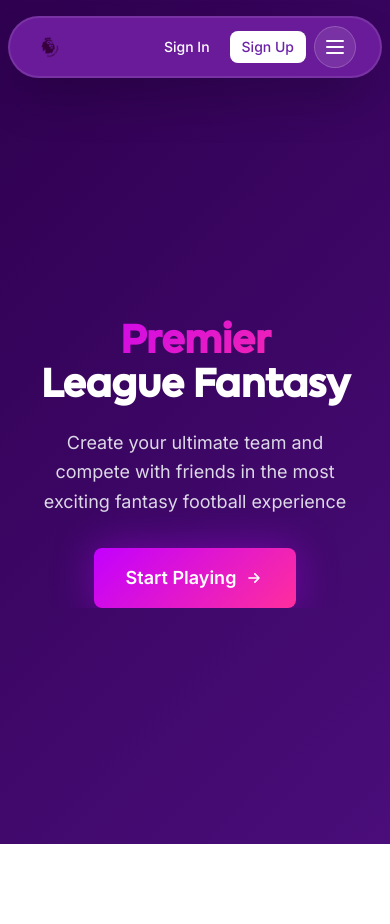
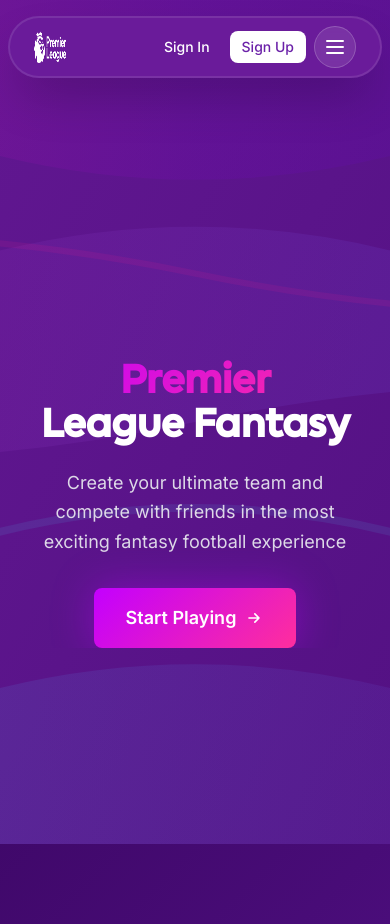
Before and after one commit to Ichihiroy/premier-league-fantasy-project, a React (Vite) app in the folder frontend/: page / in a window 390 px wide. Before the commit the page ends 844 px from the top, so only its background shows below. Built offline with nearby package versions, Linux system fonts and the light colour scheme; no server answers.

Commit message:
feat: add full-screen SVG backgrounds for Home, Dashboard, and Auth pages; enhance NavBar with mobile menu functionality and scroll locking

```diff
--- a/frontend/src/components/NavBar.tsx
+++ b/frontend/src/components/NavBar.tsx
@@ -8,11 +8,12 @@
   const [showDropdown, setShowDropdown] = useState(false);
   const [showMobileMenu, setShowMobileMenu] = useState(false);
   const dropdownRef = useRef<HTMLDivElement>(null);
+  const mobileMenuRef = useRef<HTMLDivElement>(null);
   const location = useLocation();
 
   // No scroll-based transparency/minimize logic; navbar stays solid
 
-  // Close dropdown when clicking outside
+  // Close dropdown and mobile menu when clicking outside
   useEffect(() => {
     const handleClickOutside = (event: MouseEvent) => {
       if (
@@ -21,13 +22,31 @@
       ) {
         setShowDropdown(false);
       }
+      if (
+        showMobileMenu &&
+        mobileMenuRef.current &&
+        !mobileMenuRef.current.contains(event.target as Node)
+      ) {
+        setShowMobileMenu(false);
+      }
     };
-
     document.addEventListener("mousedown", handleClickOutside);
     return () => {
       document.removeEventListener("mousedown", handleClickOutside);
     };
-  }, []);
+  }, [showMobileMenu]);
+
+  // Lock scroll when mobile menu is open
+  useEffect(() => {
+    if (showMobileMenu) {
+      document.body.style.overflow = "hidden";
+    } else {
+      document.body.style.overflow = "";
+    }
+    return () => {
+      document.body.style.overflow = "";
+    };
+  }, [showMobileMenu]);
 
   const handleLogout = async () => {
     try {
@@ -245,8 +264,11 @@
 
         {/* Mobile Menu */}
         {showMobileMenu && (
-          <div className="md:hidden border-t border-white/10">
-            <div className="px-6 py-4 space-y-2">
+          <div
+            ref={mobileMenuRef}
+            className="md:hidden border-t border-white/10 fixed inset-0 z-[60] bg-[#2e004f]/80 backdrop-blur-sm flex flex-col"
+          >
+            <div className="w-full max-w-5xl mx-auto px-6 py-4 space-y-2">
               <Link
                 to="/"
                 className={`block px-4 py-3 rounded-lg font-medium transition-all duration-200 ${
--- /dev/null
+++ b/frontend/src/components/ui/AuthPageBackground.tsx
@@ -0,0 +1,32 @@
+// AuthPageBackground: Full-screen SVG background for auth pages, blue/cyan with subtle waves for a calm, distinct look
+const AuthPageBackground = () => (
+  <svg
+    className="fixed inset-0 w-full h-full z-0 pointer-events-none select-none"
+    viewBox="0 0 1920 1080"
+    fill="none"
+    xmlns="http://www.w3.org/2000/svg"
+    aria-hidden="true"
+    focusable="false"
+    preserveAspectRatio="xMidYMid slice"
+  >
+    <defs>
+      <linearGradient id="bg-gradient-auth" x1="0" y1="0" x2="1920" y2="1080" gradientUnits="userSpaceOnUse">
+        <stop stopColor="#0a2540" />
+        <stop offset="1" stopColor="#00b4d8" />
+      </linearGradient>
+      <linearGradient id="wave1-auth" x1="0" y1="0" x2="1920" y2="0" gradientUnits="userSpaceOnUse">
+        <stop stopColor="#48cae4" />
+        <stop offset="1" stopColor="#4361ee" />
+      </linearGradient>
+      <linearGradient id="wave2-auth" x1="0" y1="0" x2="1920" y2="0" gradientUnits="userSpaceOnUse">
+        <stop stopColor="#00b4d8" />
+        <stop offset="1" stopColor="#3a86ff" />
+      </linearGradient>
+    </defs>
+    <rect width="1920" height="1080" fill="url(#bg-gradient-auth)" />
+    <path d="M0 200 Q480 300 960 200 T1920 200 V0 H0Z" fill="url(#wave1-auth)" fillOpacity="0.13" />
+    <path d="M0 800 Q320 900 640 800 T1280 800 T1920 800 V1080 H0Z" fill="url(#wave2-auth)" fillOpacity="0.10" />
+  </svg>
+);
+
+export default AuthPageBackground;
--- /dev/null
+++ b/frontend/src/components/ui/DashboardPageBackground.tsx
@@ -0,0 +1,92 @@
+// DashboardPageBackground: Full-screen SVG background with cyan and purple zigzag/wave patterns
+const DashboardPageBackground = () => (
+  <svg
+    className="fixed inset-0 w-full h-full z-0 pointer-events-none select-none"
+    viewBox="0 0 1920 1080"
+    fill="none"
+    xmlns="http://www.w3.org/2000/svg"
+    aria-hidden="true"
+    focusable="false"
+    preserveAspectRatio="xMidYMid slice"
+  >
+    <defs>
+      <linearGradient
+        id="bg-gradient-dashboard"
+        x1="0"
+        y1="0"
+        x2="1920"
+        y2="1080"
+        gradientUnits="userSpaceOnUse"
+      >
+        <stop stopColor="#1a0033" />
+        <stop offset="1" stopColor="#4a0d7a" />
+      </linearGradient>
+      <linearGradient
+        id="zigzag1-dashboard"
+        x1="0"
+        y1="0"
+        x2="1920"
+        y2="0"
+        gradientUnits="userSpaceOnUse"
+      >
+        <stop stopColor="#4cc9f0" />
+        <stop offset="0.5" stopColor="#6a1b9a" />
+        <stop offset="1" stopColor="#3a0ca3" />
+      </linearGradient>
+      <linearGradient
+        id="zigzag2-dashboard"
+        x1="0"
+        y1="0"
+        x2="1920"
+        y2="0"
+        gradientUnits="userSpaceOnUse"
+      >
+        <stop stopColor="#4cc9f0" />
+        <stop offset="1" stopColor="#4a0d7a" />
+      </linearGradient>
+      <linearGradient
+        id="zigzag3-dashboard"
+        x1="0"
+        y1="0"
+        x2="1920"
+        y2="0"
+        gradientUnits="userSpaceOnUse"
+      >
+        <stop stopColor="#00e6d0" />
+        <stop offset="1" stopColor="#4a0d7a" />
+      </linearGradient>
+    </defs>
+    <rect width="1920" height="1080" fill="url(#bg-gradient-dashboard)" />
+    {/* Zigzag/wave patterns, more subtle for readability */}
+    <path
+      d="M0 180 Q320 80 640 180 T1280 180 T1920 180 V0 H0Z"
+      fill="url(#zigzag1-dashboard)"
+      fillOpacity="0.13"
+    />
+    <path
+      d="M0 540 Q480 640 960 540 T1920 540 V340 Q1600 440 1280 340 T640 340 T0 340 V540Z"
+      fill="url(#zigzag2-dashboard)"
+      fillOpacity="0.10"
+    />
+    <path
+      d="M0 900 Q320 1000 640 900 T1280 900 T1920 900 V1080 H0Z"
+      fill="url(#zigzag3-dashboard)"
+      fillOpacity="0.09"
+    />
+    {/* Extra accent zigzags for uniqueness, but very faint */}
+    <path
+      d="M0 350 Q480 250 960 350 T1920 350"
+      stroke="#00e6d0"
+      strokeWidth="8"
+      opacity="0.06"
+    />
+    <path
+      d="M0 700 Q320 800 640 700 T1280 700 T1920 700"
+      stroke="#4cc9f0"
+      strokeWidth="10"
+      opacity="0.05"
+    />
+  </svg>
+);
+
+export default DashboardPageBackground;
--- /dev/null
+++ b/frontend/src/components/ui/HomePageBackground.tsx
@@ -0,0 +1,94 @@
+// A full-screen SVG background with a modern zigzag/wave pattern and purple gradient for Premier League style.
+// Place this as the first element in your HomePage, with position: fixed and z-index below the navbar.
+
+const HomePageBackground = () => (
+  <svg
+    className="fixed inset-0 w-full h-full z-0 pointer-events-none select-none"
+    viewBox="0 0 1920 1080"
+    fill="none"
+    xmlns="http://www.w3.org/2000/svg"
+    aria-hidden="true"
+    focusable="false"
+    preserveAspectRatio="xMidYMid slice"
+  >
+    <defs>
+      <linearGradient
+        id="bg-gradient"
+        x1="0"
+        y1="0"
+        x2="1920"
+        y2="1080"
+        gradientUnits="userSpaceOnUse"
+      >
+        <stop stopColor="#6a1b9a" />
+        <stop offset="1" stopColor="#4a0d7a" />
+      </linearGradient>
+      <linearGradient
+        id="zigzag1"
+        x1="0"
+        y1="0"
+        x2="1920"
+        y2="0"
+        gradientUnits="userSpaceOnUse"
+      >
+        <stop stopColor="#f72585" />
+        <stop offset="0.5" stopColor="#7209b7" />
+        <stop offset="1" stopColor="#3a0ca3" />
+      </linearGradient>
+      <linearGradient
+        id="zigzag2"
+        x1="0"
+        y1="0"
+        x2="1920"
+        y2="0"
+        gradientUnits="userSpaceOnUse"
+      >
+        <stop stopColor="#b5179e" />
+        <stop offset="1" stopColor="#4361ee" />
+      </linearGradient>
+      <linearGradient
+        id="zigzag3"
+        x1="0"
+        y1="0"
+        x2="1920"
+        y2="0"
+        gradientUnits="userSpaceOnUse"
+      >
+        <stop stopColor="#4cc9f0" />
+        <stop offset="1" stopColor="#7209b7" />
+      </linearGradient>
+    </defs>
+    <rect width="1920" height="1080" fill="url(#bg-gradient)" />
+    {/* Unique, high-contrast zigzag/wave patterns */}
+    <path
+      d="M0 180 Q320 80 640 180 T1280 180 T1920 180 V0 H0Z"
+      fill="url(#zigzag1)"
+      fillOpacity="0.22"
+    />
+    <path
+      d="M0 540 Q480 640 960 540 T1920 540 V340 Q1600 440 1280 340 T640 340 T0 340 V540Z"
+      fill="url(#zigzag2)"
+      fillOpacity="0.18"
+    />
+    <path
+      d="M0 900 Q320 1000 640 900 T1280 900 T1920 900 V1080 H0Z"
+      fill="url(#zigzag3)"
+      fillOpacity="0.16"
+    />
+    {/* Extra accent zigzags for uniqueness */}
+    <path
+      d="M0 350 Q480 250 960 350 T1920 350"
+      stroke="#f72585"
+      strokeWidth="8"
+      opacity="0.10"
+    />
+    <path
+      d="M0 700 Q320 800 640 700 T1280 700 T1920 700"
+      stroke="#4cc9f0"
+      strokeWidth="10"
+      opacity="0.10"
+    />
+  </svg>
+);
+
+export default HomePageBackground;
--- a/frontend/src/index.css
+++ b/frontend/src/index.css
@@ -4,8 +4,8 @@
 
 /* Custom Fonts */
 @font-face {
-  font-family: 'Premier League';
-  src: url('./assets/fonts/premier_league.ttf') format('truetype');
+  font-family: "Premier League";
+  src: url("./assets/fonts/premier_league.ttf") format("truetype");
   font-weight: normal;
   font-style: normal;
 }
@@ -51,20 +51,34 @@
   /* Gradients */
   --gradient-primary: linear-gradient(135deg, #2e004f 0%, #4a0d7a 100%);
   --gradient-accent: linear-gradient(135deg, #c300ff 0%, #ff2e9d 100%);
-  --gradient-hero: linear-gradient(135deg, #2e004f 0%, #4a0d7a 60%, #6a1b9a 100%);
-  --gradient-card: linear-gradient(135deg, rgba(124, 77, 255, 0.1) 0%, rgba(195, 0, 255, 0.05) 100%);
+  --gradient-hero: linear-gradient(
+    135deg,
+    #2e004f 0%,
+    #4a0d7a 60%,
+    #6a1b9a 100%
+  );
+  --gradient-card: linear-gradient(
+    135deg,
+    rgba(124, 77, 255, 0.1) 0%,
+    rgba(195, 0, 255, 0.05) 100%
+  );
 
   /* Shadows */
   --shadow-sm: 0 1px 2px 0 rgba(46, 0, 79, 0.05);
-  --shadow-md: 0 4px 6px -1px rgba(46, 0, 79, 0.1), 0 2px 4px -1px rgba(46, 0, 79, 0.06);
-  --shadow-lg: 0 10px 15px -3px rgba(46, 0, 79, 0.1), 0 4px 6px -2px rgba(46, 0, 79, 0.05);
-  --shadow-xl: 0 20px 25px -5px rgba(46, 0, 79, 0.1), 0 10px 10px -5px rgba(46, 0, 79, 0.04);
+  --shadow-md: 0 4px 6px -1px rgba(46, 0, 79, 0.1),
+    0 2px 4px -1px rgba(46, 0, 79, 0.06);
+  --shadow-lg: 0 10px 15px -3px rgba(46, 0, 79, 0.1),
+    0 4px 6px -2px rgba(46, 0, 79, 0.05);
+  --shadow-xl: 0 20px 25px -5px rgba(46, 0, 79, 0.1),
+    0 10px 10px -5px rgba(46, 0, 79, 0.04);
   --shadow-glow: 0 0 30px rgba(124, 77, 255, 0.3);
   --shadow-glow-accent: 0 0 40px rgba(195, 0, 255, 0.4);
 
   /* Typography */
-  --font-display: 'Inter', -apple-system, BlinkMacSystemFont, 'Segoe UI', sans-serif;
-  --font-body: 'Inter', -apple-system, BlinkMacSystemFont, 'Segoe UI', sans-serif;
+  --font-display: "Inter", -apple-system, BlinkMacSystemFont, "Segoe UI",
+    sans-serif;
+  --font-body: "Inter", -apple-system, BlinkMacSystemFont, "Segoe UI",
+    sans-serif;
 
   /* Spacing Scale */
   --space-xs: 0.25rem;
@@ -93,6 +107,16 @@
     margin: 0;
   }
 
+  html,
+  body,
+  #root {
+    height: 100%;
+    min-height: 100vh;
+    width: 100vw;
+    min-width: 100vw;
+    box-sizing: border-box;
+  }
+
   html {
     font-family: var(--font-body);
     line-height: 1.6;
@@ -103,7 +127,7 @@
     background: var(--gradient-primary);
     color: var(--white);
     min-height: 100vh;
-    font-feature-settings: 'liga' 1, 'kern' 1;
+    font-feature-settings: "liga" 1, "kern" 1;
     text-rendering: optimizeLegibility;
     -webkit-font-smoothing: antialiased;
     -moz-osx-font-smoothing: grayscale;
@@ -179,7 +203,7 @@
   }
 
   .gradient-border::before {
-    content: '';
+    content: "";
     position: absolute;
     inset: 0;
     padding: 1px;
@@ -310,7 +334,11 @@
   }
 
   .match-card:hover {
-    background: linear-gradient(135deg, rgba(124, 77, 255, 0.15) 0%, rgba(195, 0, 255, 0.1) 100%);
+    background: linear-gradient(
+      135deg,
+      rgba(124, 77, 255, 0.15) 0%,
+      rgba(195, 0, 255, 0.1) 100%
+    );
     transform: translateY(-6px);
     box-shadow: var(--shadow-glow);
     border-color: rgba(124, 77, 255, 0.3);
@@ -369,7 +397,7 @@
   }
 
   .nav-link::after {
-    content: '';
+    content: "";
     position: absolute;
     bottom: -2px;
     left: 0;
@@ -506,17 +534,20 @@
 :focus-visible {
   outline: 2px solid var(--accent-teal);
   outline-offset: 2px;
-} */
-
-.glass-effect {
+}
+*/ .glass-effect {
   background: rgba(255, 255, 255, 0.25);
   backdrop-filter: blur(10px);
   border: 1px solid rgba(255, 255, 255, 0.18);
 }
 
 @keyframes spin {
-  0% { transform: rotate(0deg); }
-  100% { transform: rotate(360deg); }
+  0% {
+    transform: rotate(0deg);
+  }
+  100% {
+    transform: rotate(360deg);
+  }
 }
 
 .animate-spin {
--- a/frontend/src/pages/DashboardPage.tsx
+++ b/frontend/src/pages/DashboardPage.tsx
@@ -3,6 +3,7 @@
 import { toast } from "react-hot-toast";
 import { useAuth } from "../contexts/AuthContext";
 import { PlaySquare } from "lucide-react";
+import DashboardPageBackground from "../components/ui/DashboardPageBackground";
 
 interface UserStats {
   totalCards: number;
@@ -72,7 +73,8 @@
   }
 
   return (
-    <div className="min-h-screen relative">
+    <div className="min-h-screen relative overflow-hidden">
+      <DashboardPageBackground />
       <div className="relative z-10">
         <div className="max-w-7xl mx-auto px-4 sm:px-6 lg:px-8 py-8">
           {/* Header */}
--- a/frontend/src/pages/HomePage.tsx
+++ b/frontend/src/pages/HomePage.tsx
@@ -1,5 +1,6 @@
 import { useAuth } from "../contexts/AuthContext";
 import Hero from "../components/ui/Hero";
+import HomePageBackground from "../components/ui/HomePageBackground";
 
 export default function HomePage() {
   const { user } = useAuth();
@@ -14,9 +15,10 @@
   };
 
   return (
-    <div className="min-h-[calc(100svh-5rem)] flex items-center justify-center">
+    <div className="relative min-h-screen flex items-center justify-center overflow-hidden">
+      <HomePageBackground />
       {/* Hero Section */}
-      <div className="w-full px-4">
+      <div className="w-full px-4 z-10">
         <Hero
           title="Premier League Fantasy"
           subtitle="Create your ultimate team and compete with friends in the most exciting fantasy football experience"
```
Also changed, not shown: frontend/public/assets/images/logo-compact.png, frontend/src/assets/images/logo-compact.png (deleted).
